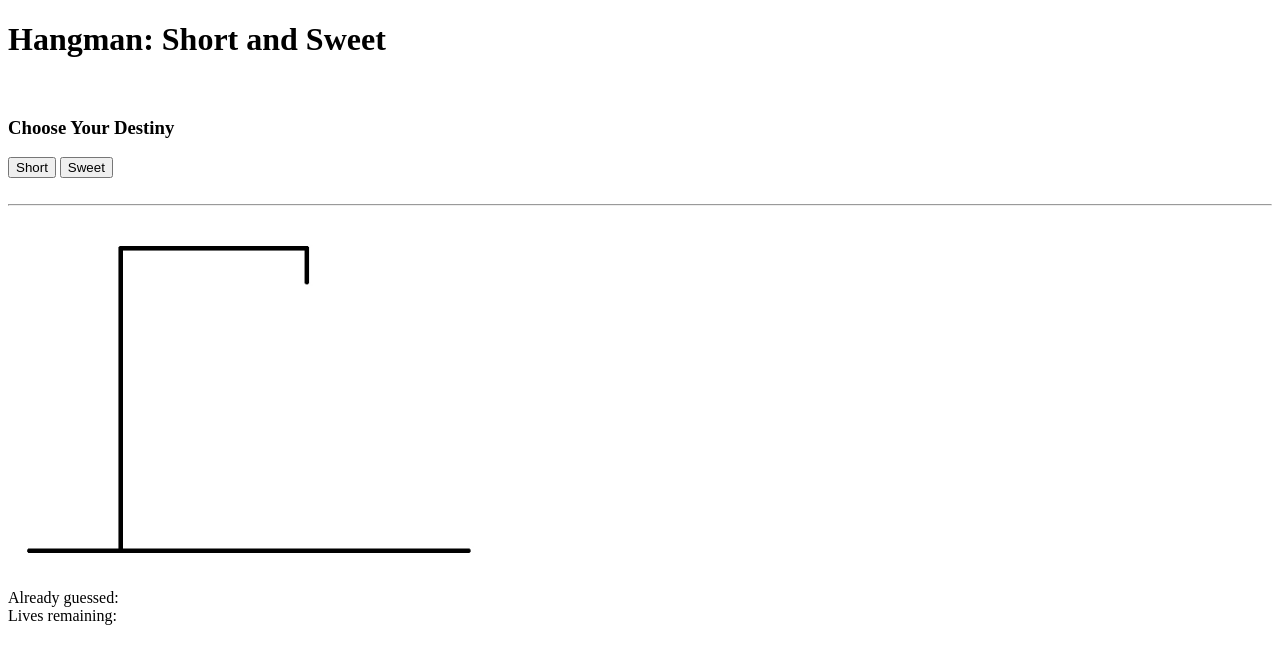
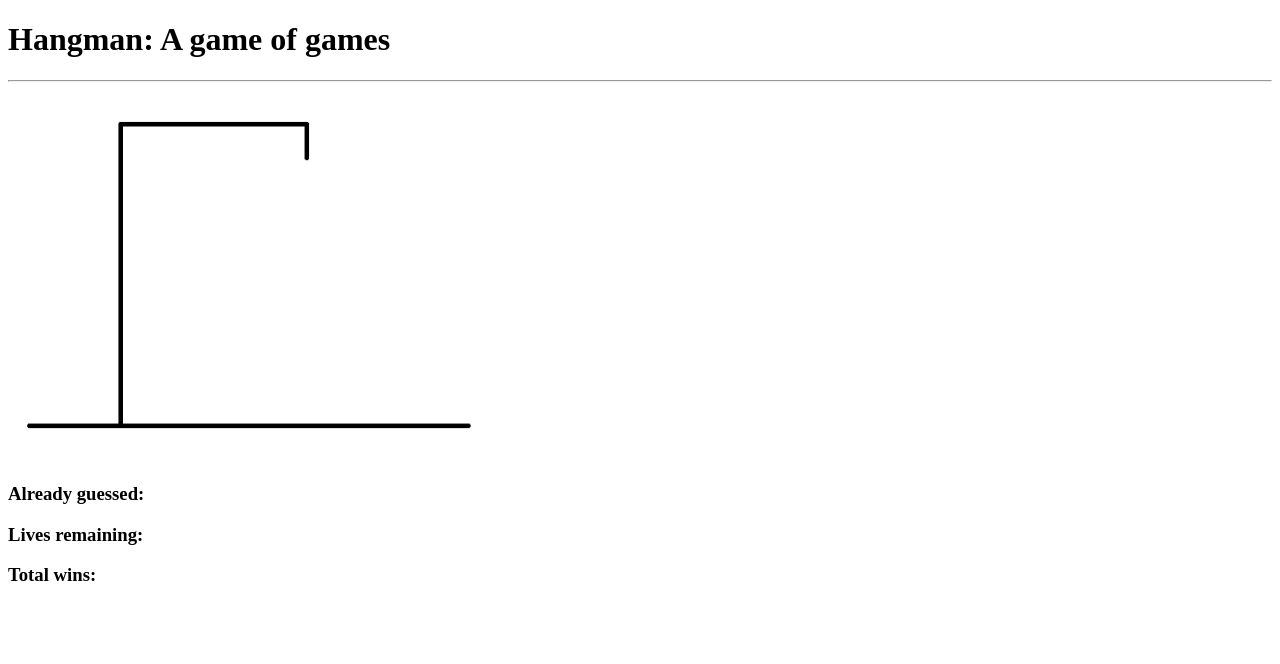
Before and after one commit to andrewpprine/word-guess-game, a plain HTML site: page index.html in a window 1280 px wide. Drawn offline with Linux system fonts and the light colour scheme.

Commit message:
too ambitious, so scaling back

```diff
--- a/index.html
+++ b/index.html
@@ -2,24 +2,22 @@
 <html lang="en">
 <head>
    <meta charset="UTF-8">
+   <title>H _ n g M _ n</title>
    <link rel="stylesheet" type="text/css" href="assets/css/style.css">
-   <script src="assets/javascipts/game.js"></script>
-   <title>H _ n g M _ n</title>
+   <script src="assets/javascript/game.js" type="text/javascript"></script>
 </head>
 <body>
-   <!-- <div class="wrapper"> -->
-      <!-- <div class="container"> -->
-         <h1 id="gameTitleDiv">Hangman<span id="gameTitleSpan">: Short and Sweet</span></h1>
-         <br>
-         <h3 id="directions">Choose Your Destiny</h3>
-         <div id="categoryPicker"><span><button>Short</button> </span><span><button>Sweet</button></span></div>
-         <br>
-         <div></div>
+   <div class="wrapper">
+      <div class="container">
+         <h1 id="titleDiv">Hangman<span id="titleSpan">: A game of games</span></h1>
          <hr>
          <img src="assets/images/openingFrame.jpeg" id="profilePhoto" width=500px height=auto>
-         <div>Already guessed: <span id="counterGuessed"></span></div>
-         <div>Lives remaining: <span id="counterLives"></span></div>
-      <!-- </div> -->
-   <!-- </div> -->
+         <div id="gameArea">
+            <h3>Already guessed: <span id="counterGuessed"></span></h3>
+            <h3>Lives remaining: <span id="counterLives"></span></h3>
+            <h3>Total wins: <span id="totalWins"></span></h3>
+         </div>
+      </div>
+   </div>
 </body>
 </html>
```
